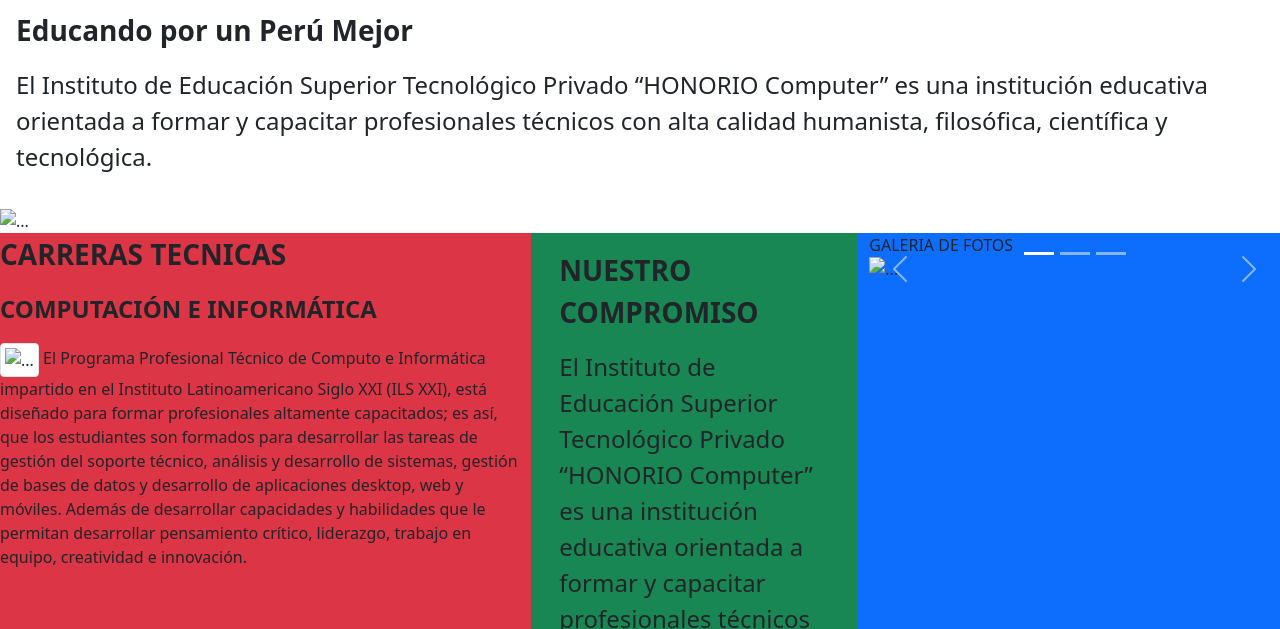
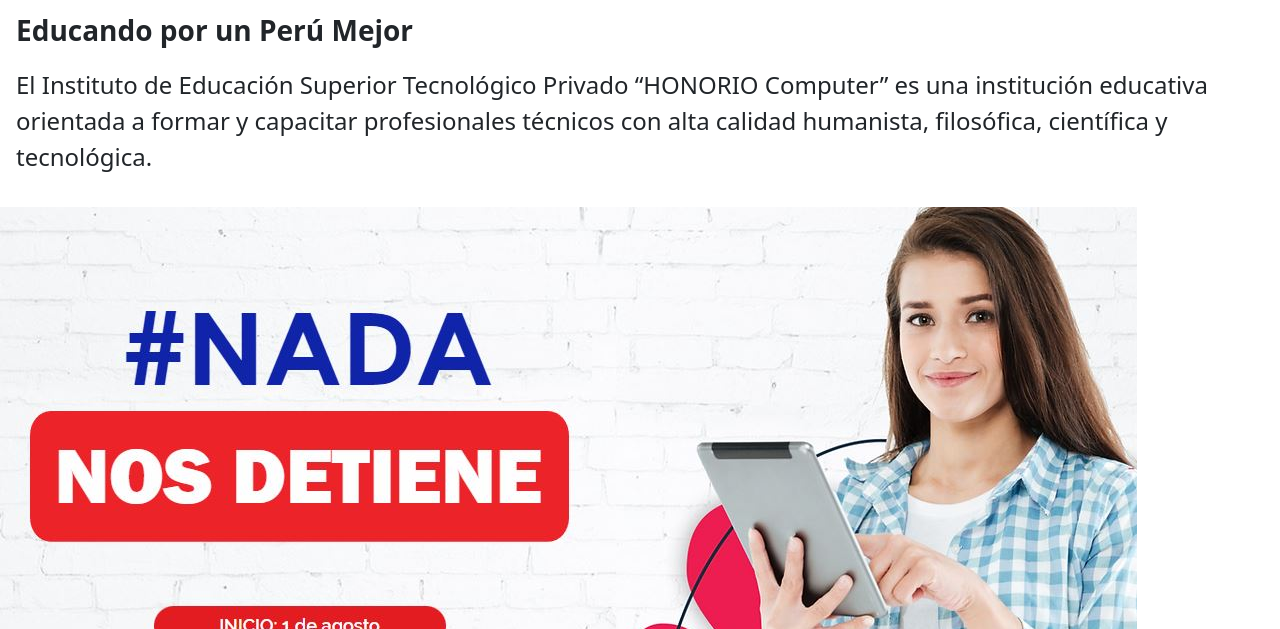
Before and after one commit to johnchristian1617/sitiobs01, a plain HTML site: page index.html in a window 1280 px wide. Shown: the part 171-800 px from the top of the page. Drawn offline with nearby package versions, Linux system fonts and the light colour scheme.

Commit message:
Update index.html

```diff
--- a/index.html
+++ b/index.html
@@ -59,14 +59,14 @@
 	<p class="fw-normal fs-4">El Instituto de Educación Superior Tecnológico Privado “HONORIO Computer” es una institución educativa orientada a formar y capacitar profesionales técnicos con alta calidad humanista, filosófica, científica y tecnológica.</p>
   </div>
 
-<img src="img/Captura.JPG" class="img-fluid" alt="...">
+<img src="carpeta1/Captura.JPG" class="img-fluid" alt="...">
 
 	<section class="row bg-primary">
 		<article class="col-md-5 bg-danger">
 			<p class="fw-bolder fs-3">CARRERAS TECNICAS</p>
 			<p class="fw-bolder fs-4">COMPUTACIÓN E INFORMÁTICA</p>
 			<picture>
-				<source srcset="img/computacion.JPG" type="image/svg+xml">
+				<source srcset="carpeta1/computacion.JPG" type="image/svg+xml">
 				<img src="img/computacion.JPG" class="img-fluid img-thumbnail" alt="...">
 			</picture>
 		El Programa Profesional Técnico de Computo e Informática impartido en el Instituto Latinoamericano Siglo XXI (ILS XXI), está diseñado para formar profesionales altamente capacitados; es así, que los estudiantes son formados para desarrollar las tareas de gestión del soporte técnico, análisis y desarrollo de sistemas, gestión de bases de datos y desarrollo de aplicaciones desktop, web y móviles. Además de desarrollar capacidades y habilidades que le permitan desarrollar pensamiento crítico, liderazgo, trabajo en equipo, creatividad e innovación.
@@ -89,21 +89,21 @@
 				</div>
 				<div class="carousel-inner">
 				  <div class="carousel-item active">
-					<img src="img/g1.JPG" class="d-block w-100" alt="...">
+					<img src="carpeta1/g1.JPG" class="d-block w-100" alt="...">
 					<div class="carousel-caption d-none d-md-block">
 					  <h5>Graduacion de los Alumnos</h5>
 					  <p>Muchas felicidades promocion 2022</p>
 					</div>
 				  </div>
 				  <div class="carousel-item">
-					<img src="img/g3.jpg" class="d-block w-100" alt="...">
+					<img src="carpeta1/g3.jpg" class="d-block w-100" alt="...">
 					<div class="carousel-caption d-none d-md-block">
 					  <h5>Bienvenidos queridos estudiantes</h5>
 					  <p>Alumnos del primer semestre</p>
 					</div>
 				  </div>
 				  <div class="carousel-item">
-					<img src="img/g4.jpg" class="d-block w-100" alt="...">
+					<img src="carpeta1/g4.jpg" class="d-block w-100" alt="...">
 					<div class="carousel-caption d-none d-md-block">
 					  <h5>Salones del Instituto</h5>
 					  <p>Computacion tercer semestre</p>
```
